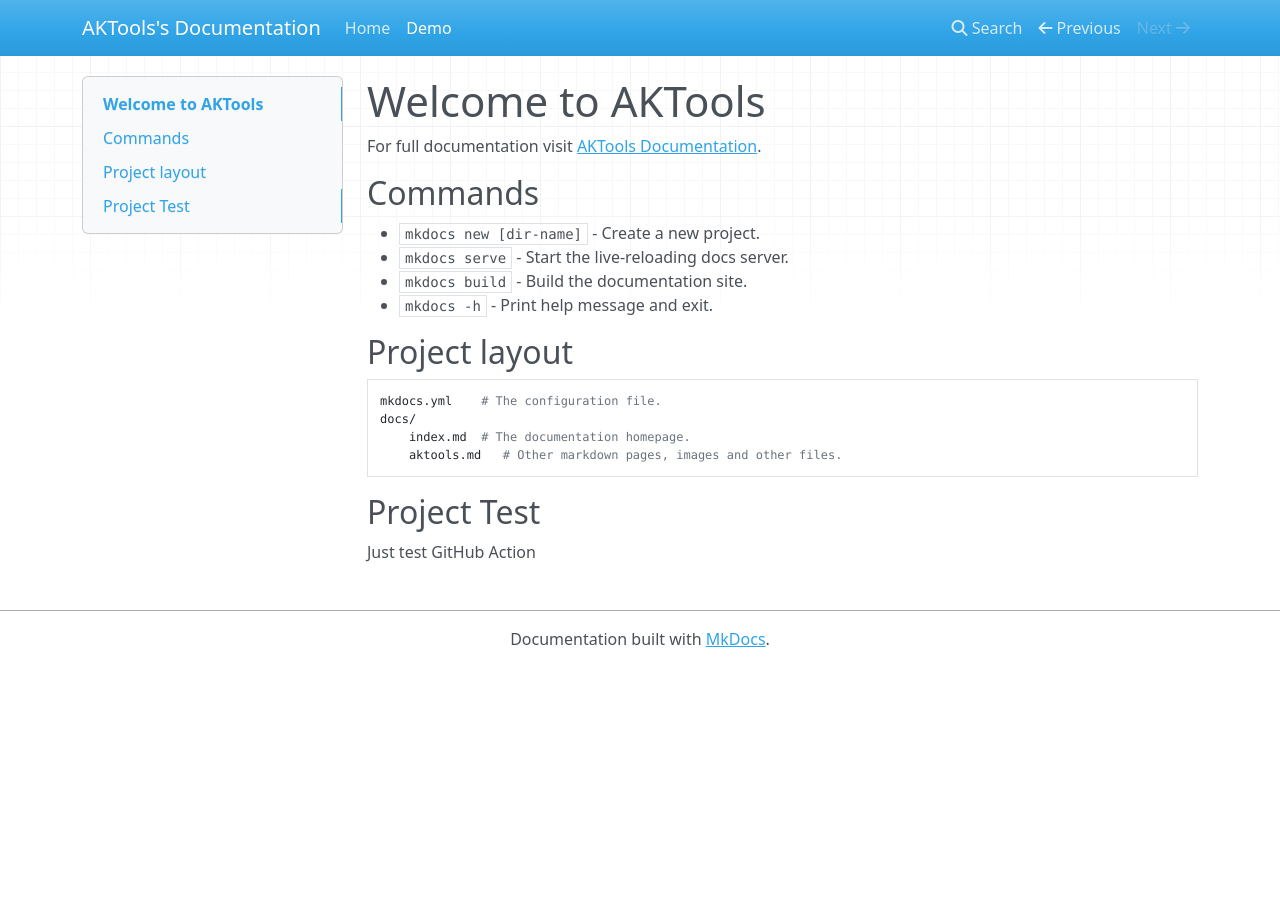
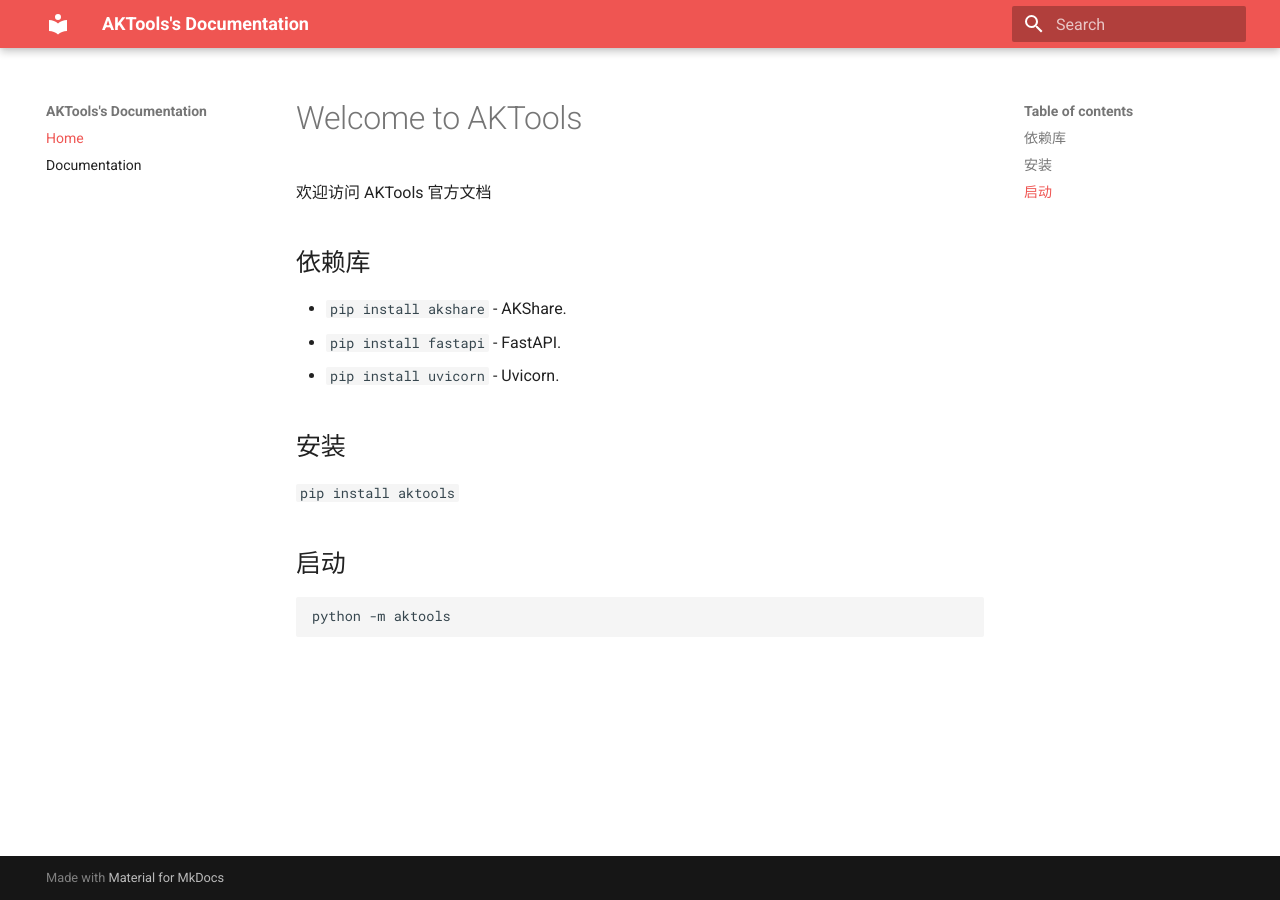
Before and after one commit to akfamily/aktools, an MkDocs documentation site: the page built from docs/index.md, in a window 1280 px wide. Built offline with MkDocs 1.6.1 and Material for MkDocs 9.7.7, drawn with Linux system fonts in a browser that asks for light colours; nearby versions of some CDN libraries.

Commit message:
docs(docs): docs
docs

````diff
--- a/docs/index.md
+++ b/docs/index.md
@@ -1,21 +1,19 @@
 # Welcome to AKTools
 
-For full documentation visit [AKTools Documentation](https://aktools.readthedocs.io/).
+欢迎访问 AKTools 官方文档
 
-## Commands
+## 依赖库
 
-* `mkdocs new [dir-name]` - Create a new project.
-* `mkdocs serve` - Start the live-reloading docs server.
-* `mkdocs build` - Build the documentation site.
-* `mkdocs -h` - Print help message and exit.
+* `pip install akshare` - AKShare.
+* `pip install fastapi` - FastAPI.
+* `pip install uvicorn` - Uvicorn.
 
-## Project layout
+## 安装
 
-    mkdocs.yml    # The configuration file.
-    docs/
-        index.md  # The documentation homepage.
-        aktools.md   # Other markdown pages, images and other files.
+`pip install aktools`
 
-## Project Test
+## 启动
 
-Just test GitHub Action
+```shell
+python -m aktools
+```
--- a/mkdocs.yml
+++ b/mkdocs.yml
@@ -1,4 +1,10 @@
 site_name: AKTools's Documentation
 nav:
-    - Home: aktools.md
-    - Demo: index.md
+    - Home: index.md
+    - Documentation: aktools.md
+theme:
+    name: "material"
+    palette:
+        primary: "red"
+markdown_extensions:
+    - codehilite
````
Also changed, not shown: docs/aktools.md (+3 -3 lines), 2 other files.
